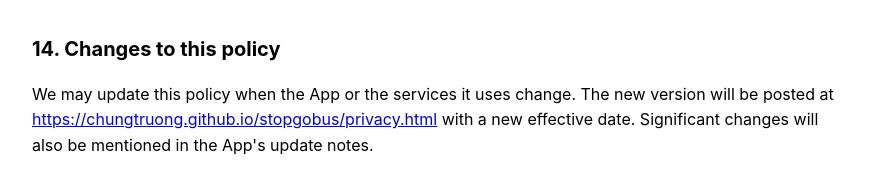
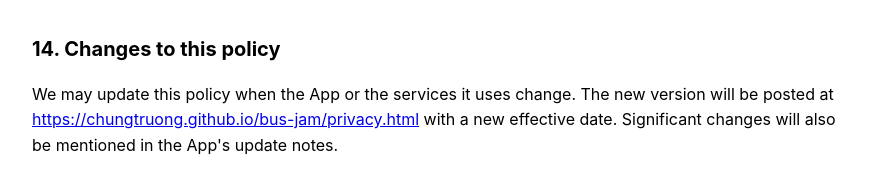
Before and after one commit to chungtruong/chungtruong.github.io, a plain HTML site: page bus-jam/privacy.html in a window 1280 px wide. Shown: the part 5142-5334 px from the top of the page, without its empty margins (198-1073 px from the left). Drawn offline with Linux system fonts and the light colour scheme.

Commit message:
Update privacy.html

```diff
--- a/bus-jam/privacy.html
+++ b/bus-jam/privacy.html
@@ -2,7 +2,7 @@
 <!--
   DRAFT - the developer must review before publishing (not legal advice).
   Same basis as docs/privacy-policy.md (v1, 2026-10-29). This file holds the full policy text; edit it here.
-  Host at: https://chungtruong.github.io/stopgobus/privacy.html  (file stopgobus/privacy.html in the GitHub Pages repo)  [TO CONFIRM: app name / package / URL]
+  Host at: https://chungtruong.github.io/bus-jam/privacy.html  (file bus-jam/privacy.html in the GitHub Pages repo)
 -->
 <html lang="en">
 <head>
@@ -137,7 +137,7 @@
 <p>We keep data collection to a minimum: we run no servers and receive no gameplay data. Data sent by Google's SDKs is encrypted in transit. No method of transmission or storage is 100% secure.</p>
 
 <h2>14. Changes to this policy</h2>
-<p>We may update this policy when the App or the services it uses change. The new version will be posted at <a href="https://chungtruong.github.io/stopgobus/privacy.html">https://chungtruong.github.io/stopgobus/privacy.html</a> with a new effective date. Significant changes will also be mentioned in the App's update notes.</p>
+<p>We may update this policy when the App or the services it uses change. The new version will be posted at <a href="https://chungtruong.github.io/bus-jam/privacy.html">https://chungtruong.github.io/bus-jam/privacy.html</a> with a new effective date. Significant changes will also be mentioned in the App's update notes.</p>
 
 <h2>15. Contact</h2>
 <p>C.T Studio — <a href="mailto:derekcheung1983@gmail.com">derekcheung1983@gmail.com</a></p>
@@ -252,7 +252,7 @@
 <p>Chúng tôi thu thập tối thiểu: không vận hành máy chủ, không nhận dữ liệu chơi. Dữ liệu do SDK của Google gửi đi được mã hóa khi truyền. Không có phương thức truyền hay lưu trữ nào an toàn tuyệt đối.</p>
 
 <h2>14. Thay đổi chính sách</h2>
-<p>Chúng tôi có thể cập nhật chính sách khi Ứng dụng hoặc dịch vụ đi kèm thay đổi. Bản mới sẽ đăng tại <a href="https://chungtruong.github.io/stopgobus/privacy.html">https://chungtruong.github.io/stopgobus/privacy.html</a> kèm ngày hiệu lực mới. Thay đổi quan trọng sẽ được nêu trong ghi chú cập nhật của Ứng dụng.</p>
+<p>Chúng tôi có thể cập nhật chính sách khi Ứng dụng hoặc dịch vụ đi kèm thay đổi. Bản mới sẽ đăng tại <a href="https://chungtruong.github.io/bus-jam/privacy.html">https://chungtruong.github.io/bus-jam/privacy.html</a> kèm ngày hiệu lực mới. Thay đổi quan trọng sẽ được nêu trong ghi chú cập nhật của Ứng dụng.</p>
 
 <h2>15. Liên hệ</h2>
 <p>C.T Studio — <a href="mailto:derekcheung1983@gmail.com">derekcheung1983@gmail.com</a></p>
```
